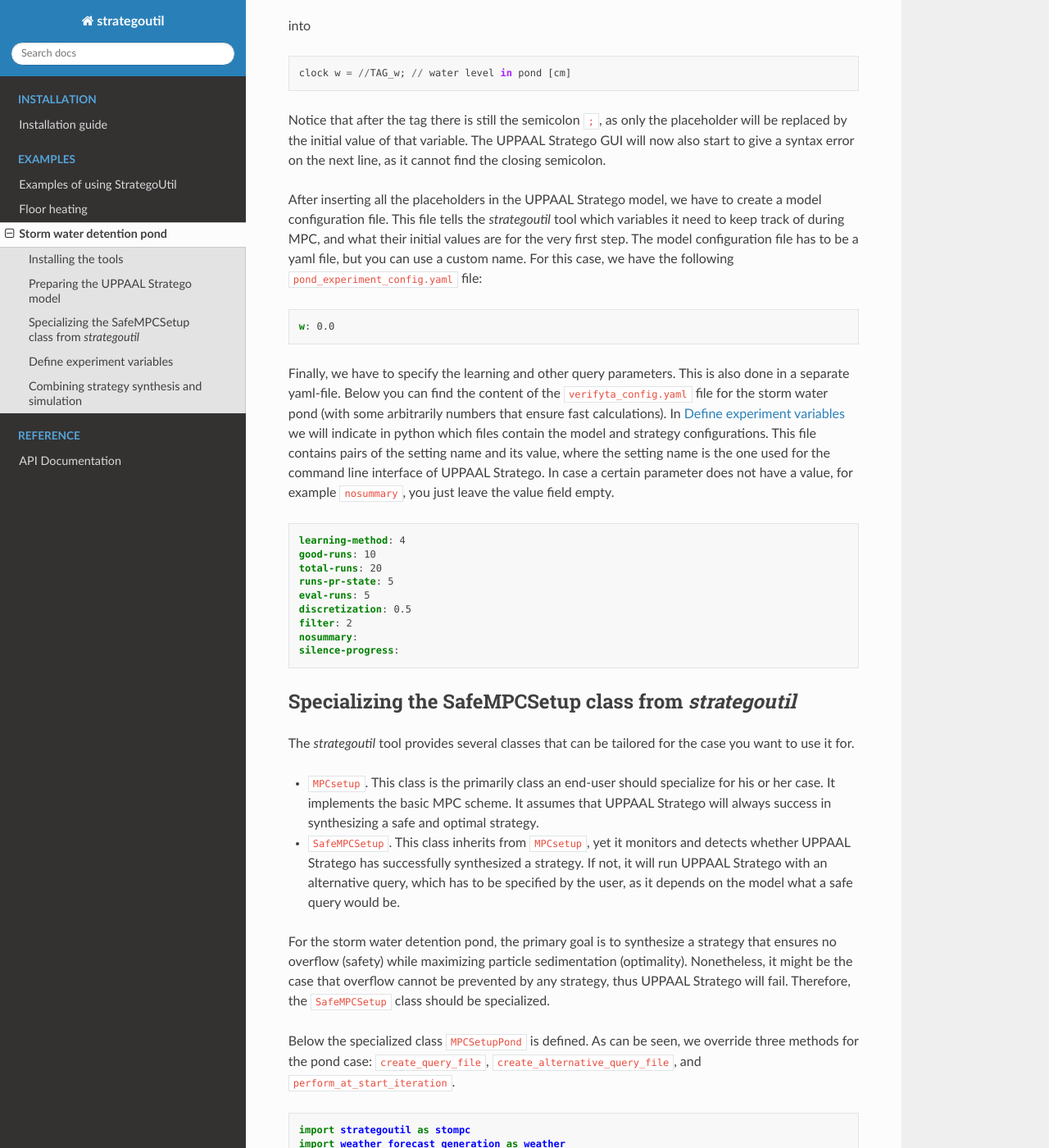
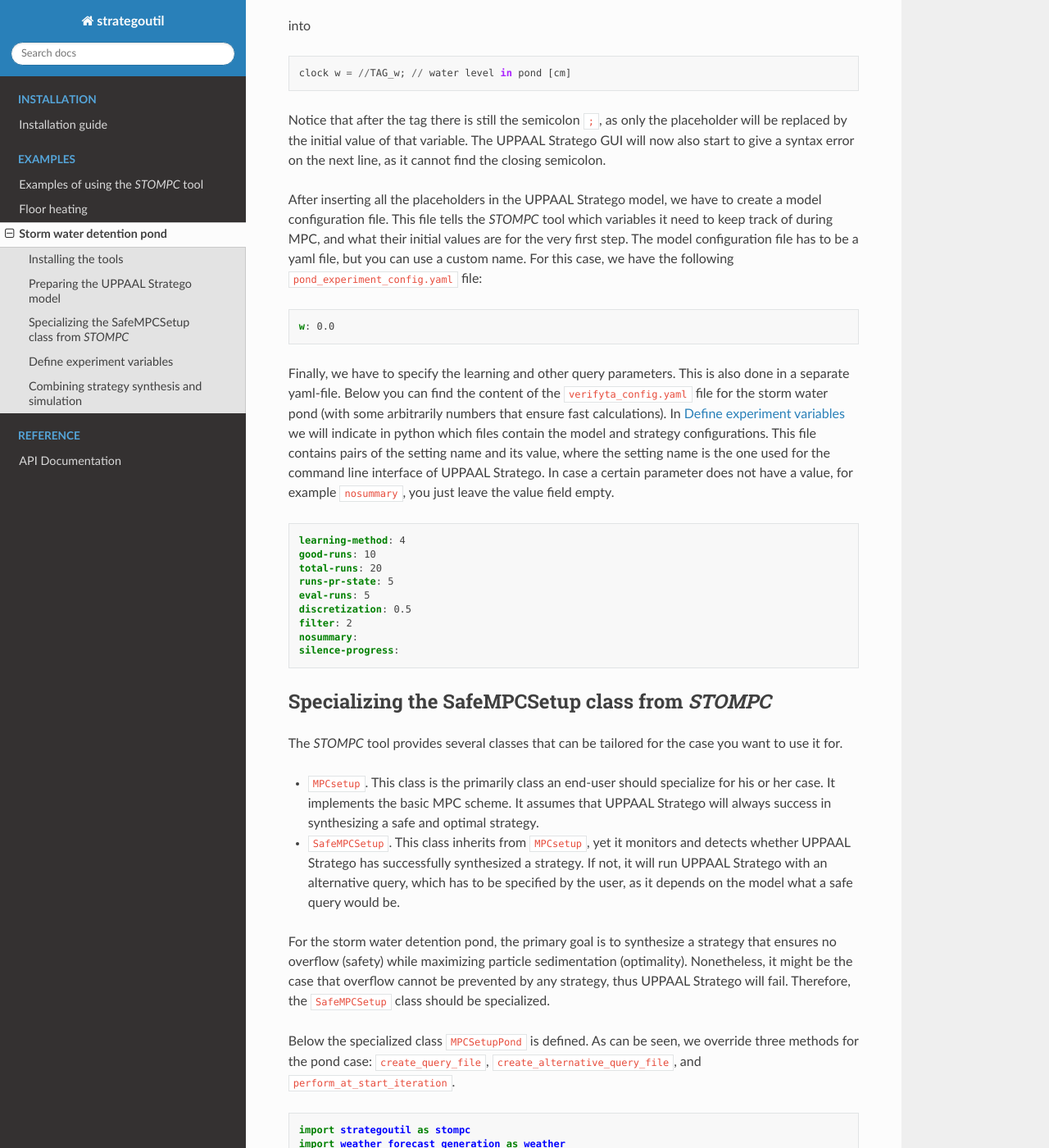
Before and after one commit to DEIS-Tools/strategoutil, a Sphinx documentation site: the page built from docs/source/examples/pond.rst, in a window 1280 px wide and 1400 px high, scrolled down 1010 px. Shown: the whole window at 82% size. Built offline with Sphinx 7.4.7 and the Read the Docs theme 2.0.0, drawn with Linux system fonts in a browser that asks for light colours; some of the changed text lies outside the part shown.

Commit message:
Include STOMP as one of the tools of strategoutil

```diff
--- a/docs/source/examples/index.rst
+++ b/docs/source/examples/index.rst
@@ -1,12 +1,12 @@
 ..    include:: <isonum.txt>
 
+.. _example_index:
 
+===================================
+Examples of using the *STOMPC* tool
+===================================
 
-==============================
-Examples of using StrategoUtil
-==============================
-
-This part of the documentation provides several examples of how *strategoutil* is used in different
+This part of the documentation provides several examples of how *STOMPC* is used in different
 case studies. The following examples are currently available:
 
 * :ref:`example_floor-heating`
--- a/docs/source/examples/pond.rst
+++ b/docs/source/examples/pond.rst
@@ -6,7 +6,7 @@
 Storm water detention pond
 ==========================
 
-This part of the documentation demonstrates how *strategoutil* is used to perform online control
+This part of the documentation demonstrates how *STOMP* is used to perform online control
 for storm water detention ponds.
 
 --------------------
@@ -37,7 +37,7 @@ suitable for online control. That also has been the situation for this case. The
 from `this paper <doi.org/10.1016/j.ifacol.2021.08.467>`_ has been modified for this online
 model-predictive control setup.
 In this section, we do not discuss how to adjust a model suitable for offline control to one for
-online control, but we indicate what you have to do specifically for using *strategoutil* tool to
+online control, but we indicate what you have to do specifically for using *STOMPC* tool to
 perform this online control.
 
 In the UPPAAL Stratego model, we need to insert placeholders at the variables that will have
@@ -60,7 +60,7 @@ be replaced by the initial value of that variable. The UPPAAL Stratego GUI will
 give a syntax error on the next line, as it cannot find the closing semicolon.
 
 After inserting all the placeholders in the UPPAAL Stratego model, we have to create a model
-configuration file. This file tells the *strategoutil* tool which variables it need to keep track of
+configuration file. This file tells the *STOMPC* tool which variables it need to keep track of
 during MPC, and what their initial values are for the very first step. The model configuration file
 has to be a yaml file, but you can use a custom name. For this case, we have the following
 ``pond_experiment_config.yaml`` file:
@@ -91,11 +91,11 @@ parameter does not have a value, for example ``nosummary``, you just leave the v
     silence-progress:
 
 
--------------------------------------------------------
-Specializing the SafeMPCSetup class from *strategoutil*
--------------------------------------------------------
+-------------------------------------------------
+Specializing the SafeMPCSetup class from *STOMPC*
+-------------------------------------------------
 
-The *strategoutil* tool provides several classes that can be tailored for the case you want to use
+The *STOMPC* tool provides several classes that can be tailored for the case you want to use
 it for.
 
 * ``MPCsetup``. This class is the primarily class an end-user should specialize for his or her
@@ -258,7 +258,7 @@ Finally, we can create the MPC object from our ``MPCSetupPond`` class:
 Combining strategy synthesis and simulation
 -------------------------------------------
 
-Finally, we need to actually define how *strategoutil* should combine UPPAAL Stratego and SWMM
+Finally, we need to actually define how *STOMP* should combine UPPAAL Stratego and SWMM
 together. Because SWMM is a stateful simulator from which we cannot extract the full state through
 the pySWMM API, we cannot use the default ``SafeMPCSetup.run`` method to perform MPC.
 Therefore, we will 'pause' the SWMM simulator after each step and let ``SafeMPCSetup`` perform
```
Also changed, not shown: other parts of docs/source/examples/pond.rst (+1 -1 lines), README.md (+3 -0 lines), docs/source/examples/floor-heating.rst (+7 -7 lines), docs/source/index.rst (+5 -2 lines).
